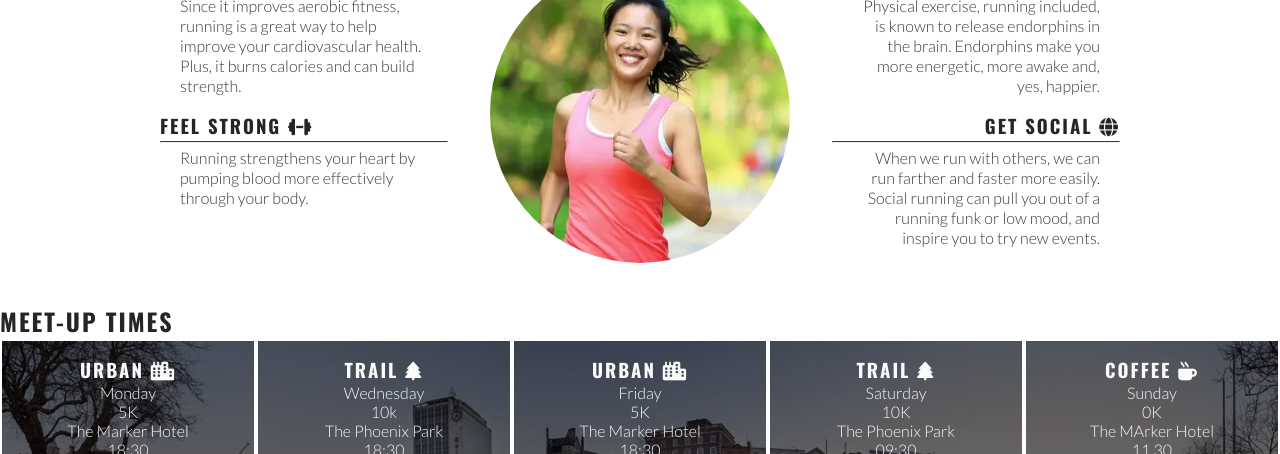
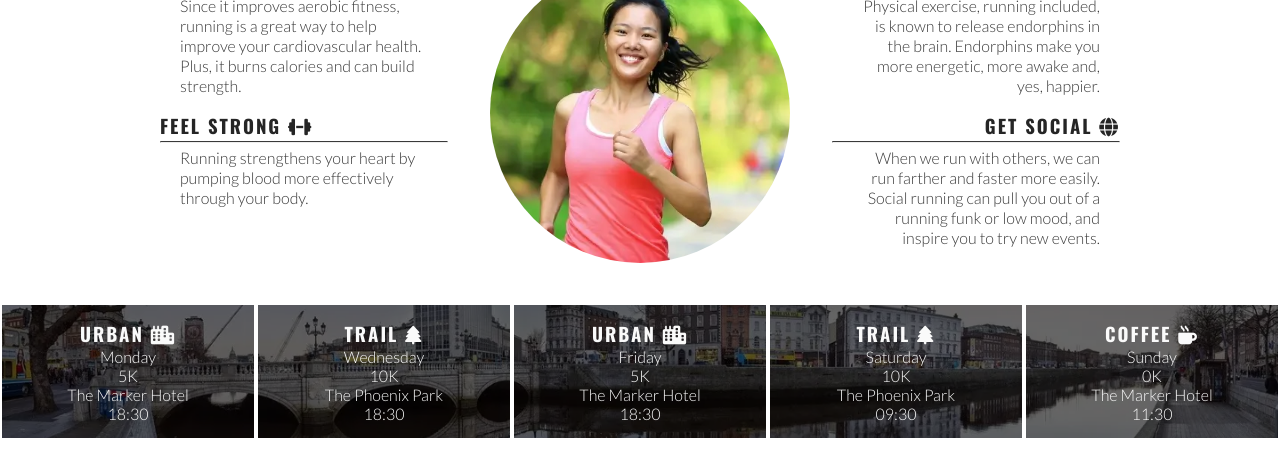
Before and after one commit to Lorrainedaly/love-running, a plain HTML site: page index.html in a window 1280 px wide. Shown: the part 822-1276 px from the top of the page. Drawn offline with nearby package versions, Linux system fonts and the light colour scheme.

Commit message:
Hide section heading with utility class

```diff
--- a/assets/css/style.css
+++ b/assets/css/style.css
@@ -25,6 +25,10 @@ h3 {
     text-transform: uppercase;
     letter-spacing: 2px;
     color: #252525;
+}
+
+.hidden-heading {
+    display: none;
 }
 
 /* Header */
@@ -160,6 +164,32 @@ main {
     justify-content: center;
 }
 
+/* Meetup Times section */
+#times {
+    background: url('../images/dublin-city.webp') no-repeat center/cover;
+    /* Handles responsivity without the need for a media query */
+    display: flex;
+    flex-wrap: wrap;
+}
+
+#times div {
+    color: #fafafa;
+    background-color: rgba(0, 0, 0, .6);
+    padding: 15px;
+    text-align: center;
+    /* This will not wrap on screens of less than 400px wide.
+    Each div will expand to fill the available space on its row */
+    flex-basis: 200px;
+    flex-grow: 1;
+    /* Creates a grid of meetup time divs over the background image */
+    border: 2px solid white;
+}
+
+#times h3 {
+    /* Override the heading colour set in general styles */
+    color: #fafafa;
+}
+
 /* Footer */
 #social-networks {
     text-align: center;
@@ -234,31 +264,6 @@ main {
         text-align: end;
         align-self: flex-end;
     }
-
-}
-/* Meetup times section */
-#times {
-    background: url('../images/dublin-city.webp') no-repeat top center / cover;
-    /*Handles responsivity without the need for media query */
-    display: flex;
-    flex-wrap: wrap;
-}
-#times div {
-    color: #fafafa;
-    background-color: rgba(0, 0, 0, .6);
-    padding: 15px;
-    text-align: center;
-    /* This will not wrap on screens of less than 400px wide.
-    Each div will expand to fill available space on its row */
-    flex-basis: 200px;
-    flex-grow: 1;
-    /* Creates a grid of meetup time dives over the background image */
-    border: 2px solid white;
-}
-
-#times h3 {
-    /* Override the heading colour set in general styles */
-    color: #fafafa;
 }
 
 /* Large devices (laptops and desktops, 992px and up) */
--- a/index.html
+++ b/index.html
@@ -82,44 +82,44 @@
             </div>
         </section>
 
-  <!-- Meetup times section -->
+        <!-- Meetup Times section -->
         <section id="meetups">
-            <h2>Meet-up Times</h2>
+            <h2 class="hidden-heading">Meet-up Times</h2>
             <div id="times">
                 <div>
-                    <h3>URBAN <i class="fa-solid fa-city"></i></h3>
+                    <h3>Urban <i class="fa-solid fa-city"></i></h3>
                     <p>Monday</p>
                     <p>5K</p>
                     <p>The Marker Hotel</p>
                     <p>18:30</p>
                 </div>
                 <div>
-                    <h3>TRAIL <i class="fa-solid fa-tree"></i></h3>
+                    <h3>Trail <i class="fa-solid fa-tree"></i></h3>
                     <p>Wednesday</p>
-                    <p>10k</p>
+                    <p>10K</p>
                     <p>The Phoenix Park</p>
                     <p>18:30</p>
                 </div>
                 <div>
-                    <h3>URBAN <i class="fa-solid fa-city"></i></h3>
+                    <h3>Urban <i class="fa-solid fa-city"></i></h3>
                     <p>Friday</p>
                     <p>5K</p>
                     <p>The Marker Hotel</p>
                     <p>18:30</p>
                 </div>
                 <div>
-                    <h3>TRAIL <i class="fa-solid fa-tree"></i></h3>
+                    <h3>Trail <i class="fa-solid fa-tree"></i></h3>
                     <p>Saturday</p>
                     <p>10K</p>
                     <p>The Phoenix Park</p>
                     <p>09:30</p>
                 </div>
                 <div>
-                    <h3>COFFEE <i class="fa-solid fa-mug-hot"></i></h3>
+                    <h3>Coffee <i class="fa-solid fa-mug-hot"></i></h3>
                     <p>Sunday</p>
                     <p>0K</p>
-                    <p>The MArker Hotel</p>
-                    <p>11.30</p>
+                    <p>The Marker Hotel</p>
+                    <p>11:30</p>
                 </div>
             </div>
         </section>
```
